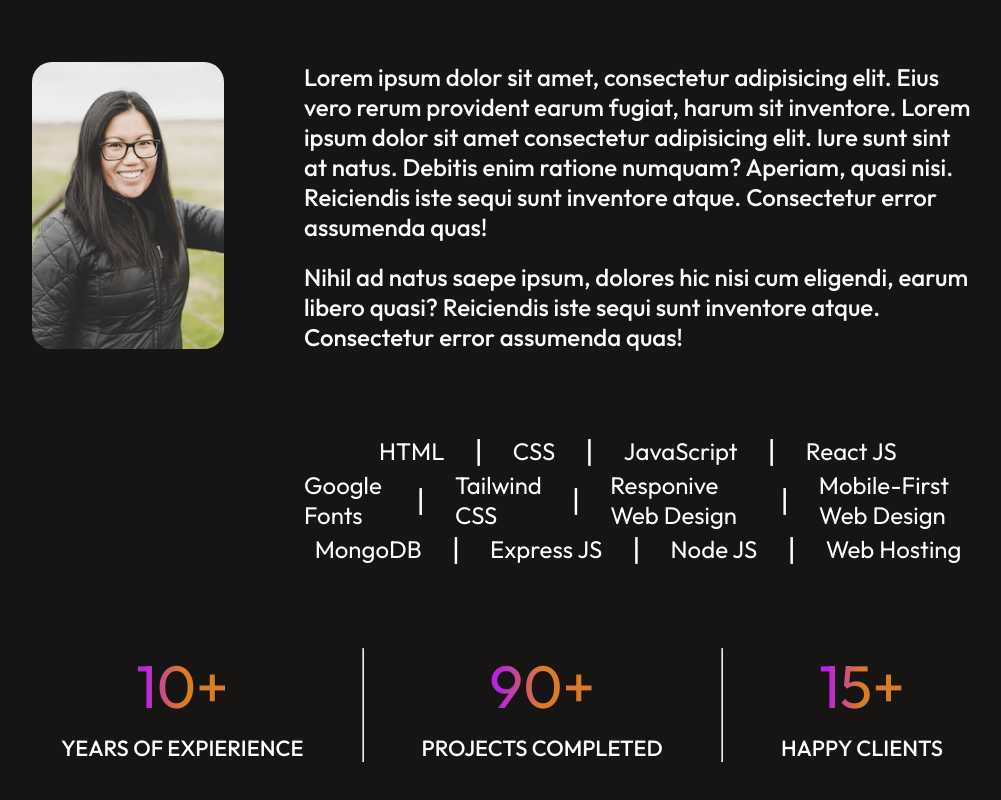
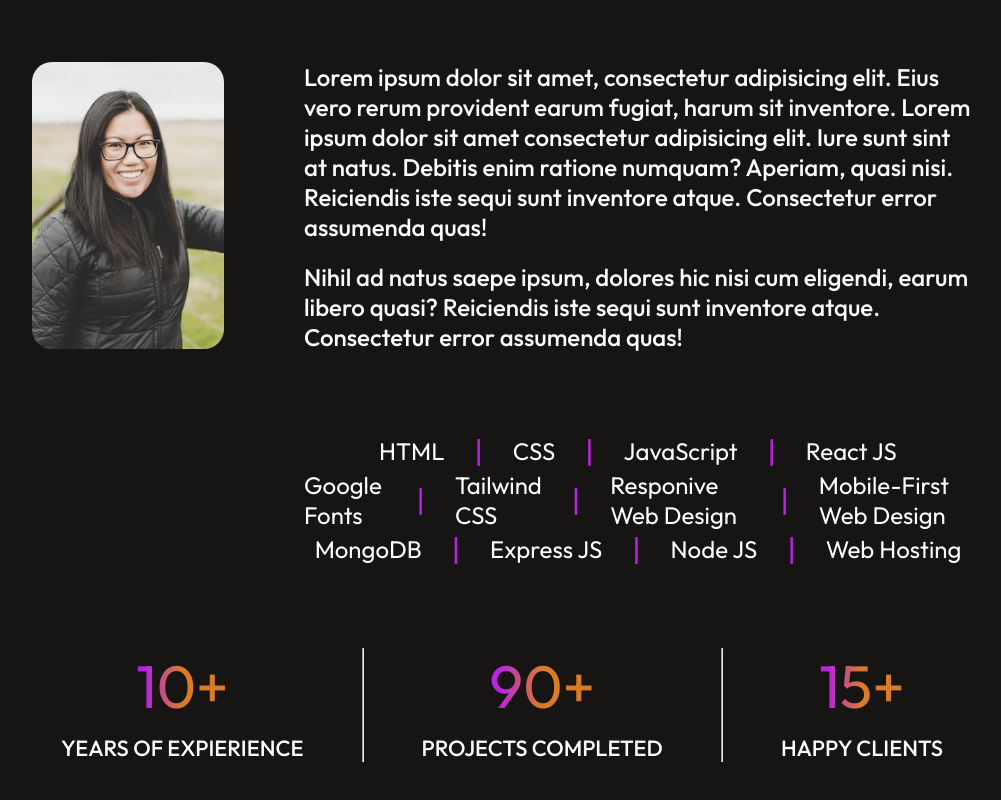
Before and after one commit to hellokristinafaye/portfolio-react, a React (Vite) app: page / in a window 1280 px wide. Shown: the part 1318-2118 px from the top of the page, without its empty margins (138-1139 px from the left). Built offline with nearby package versions, Linux system fonts and the light colour scheme.

Commit message:
color updated for pop

```diff
--- a/src/components/About/About.css
+++ b/src/components/About/About.css
@@ -64,6 +64,7 @@
 }
 .about-line {
     font-size: 30px;
+    color: var(--purple-color);
 }
 .about-achievements {
     display: flex;
```
